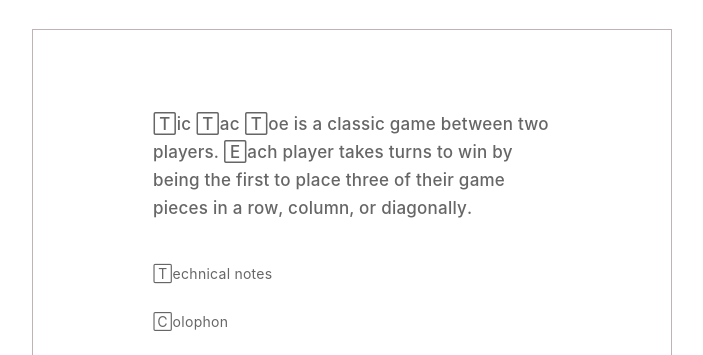
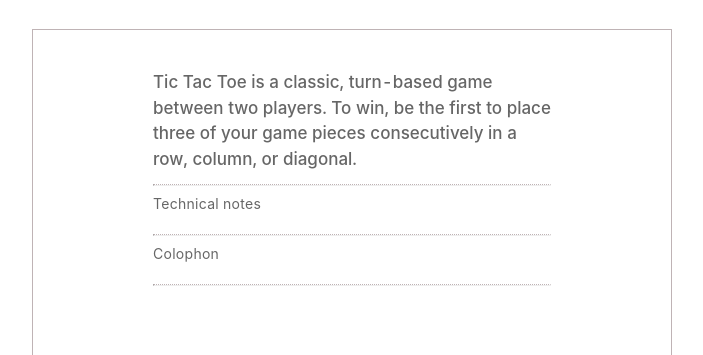
Before and after one commit to 25x52/tic-tac-toe, a plain HTML site: page index.html in a window 1280 px wide. Shown: the part 199-554 px from the top of the page, without its empty margins (288-991 px from the left). Drawn offline with Linux system fonts and the light colour scheme; a web font is replaced by a local one.

Commit message:
tweak intro styles

```diff
--- a/index.html
+++ b/index.html
@@ -79,13 +79,13 @@
           </section>
 
           <section id="game-board" class="disabled">
-            <article id="game-intro">
+            <article id="game-intro" class="">
               <p>
-                Tic Tac Toe is a classic game between two players. Each player
-                takes turns to win by being the first to place three of their
-                game pieces in a row, column, or diagonally.
+                Tic Tac Toe is a classic, turn-based game between two players.
+                To win, be the first to place three of your game pieces consecutively in a row,
+                column, or diagonal.
               </p>
-
+              <hr>
               <details>
                 <summary>Technical notes</summary>
                 This is a client-based application written in pure JavaScript,
@@ -94,10 +94,12 @@
                   >GitHub repository</a
                 >
               </details>
+              <hr>
               <details>
                 <summary>Colophon</summary>
                 This project is part of <a href="https://25x52.com" target="_blank" rel="noopener noreferrer">25x52</a>, an initiative to launch 25 projects in 52 weeks. The game is adapted from Academind’s <a href="https://100daysofwebdev.com" target="_blank" rel="noopener noreferrer">100 Days of Web Development</a>.
               </details>
+              <hr>
             </article>
             <ol>
               <li data-col='1' data-row='1'></li>
--- a/styles/shared.css
+++ b/styles/shared.css
@@ -91,7 +91,7 @@ html {
 body {
   font-family: -apple-system, BlinkMacSystemFont, "Segoe UI", "Noto Sans",
     Helvetica, Arial, sans-serif, "Apple Color Emoji", "Segoe UI Emoji";
-  font-feature-settings: "tnum" on, "lnum" on, "ss06" on;
+  font-feature-settings: "tnum" on, "lnum" on, "ss06" off;
 }
 
 ul,
--- a/styles/tictactoe.css
+++ b/styles/tictactoe.css
@@ -155,6 +155,7 @@ li {
   border: 1px solid var(--color-flesh-50);
   width: 100%;
   min-width: 640px;
+  max-height: 400px;
 }
 
 #game-board.disabled {
@@ -171,10 +172,6 @@ li {
   gap: 24px;
   justify-content: center;
   min-width: 400px;
-}
-
-#game-board #game-intro {
-  padding-top: 40px;
 }
 
 #game-board #game-intro.hidden {
@@ -203,8 +200,8 @@ li {
   color: var(--color-black-60);
   font-size: 14px;
   letter-spacing: .02em;
-  line-height: 24px;
-  margin-bottom: 12px;
+  line-height: 20px;
+  margin-bottom: 8px;
 }
 
 #game-board #game-intro details[open] > summary {
@@ -215,11 +212,15 @@ li {
   color: var(--color-black-60);
   font-size: 17px;
   font-weight: 550;
-  letter-spacing: .014em;
-  line-height: 1.65;
-  margin-bottom: 40px;
+  /* letter-spacing: .01em; */
+  line-height: 1.5;
+  margin-bottom: 12px;
 }
 
+#game-board hr {
+  margin: 12px 0 8px 0;
+  border-top: 1px dotted var(--color-ink-lightest);
+}
 
 #game-board li {
   background-color: var(--color-white-60);
```
